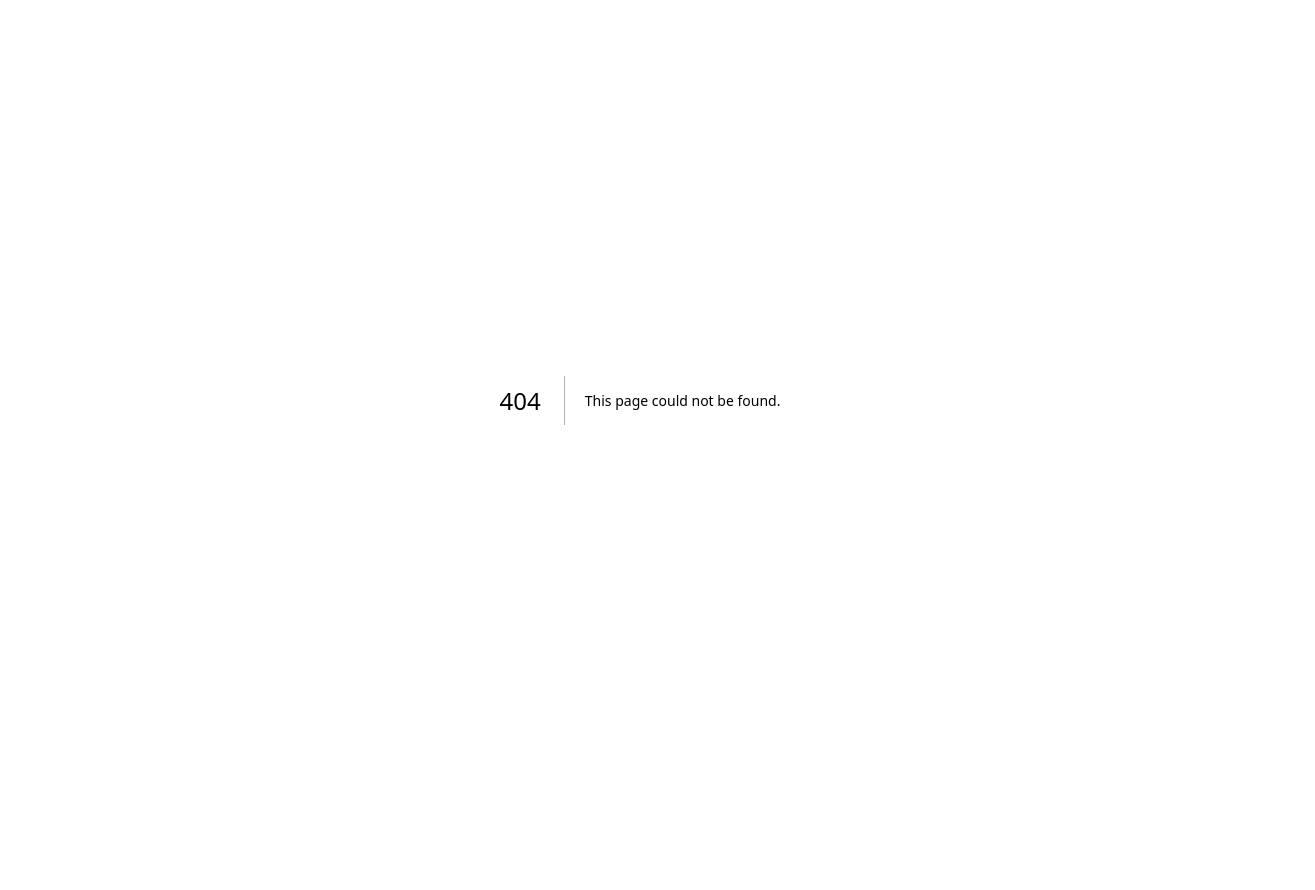
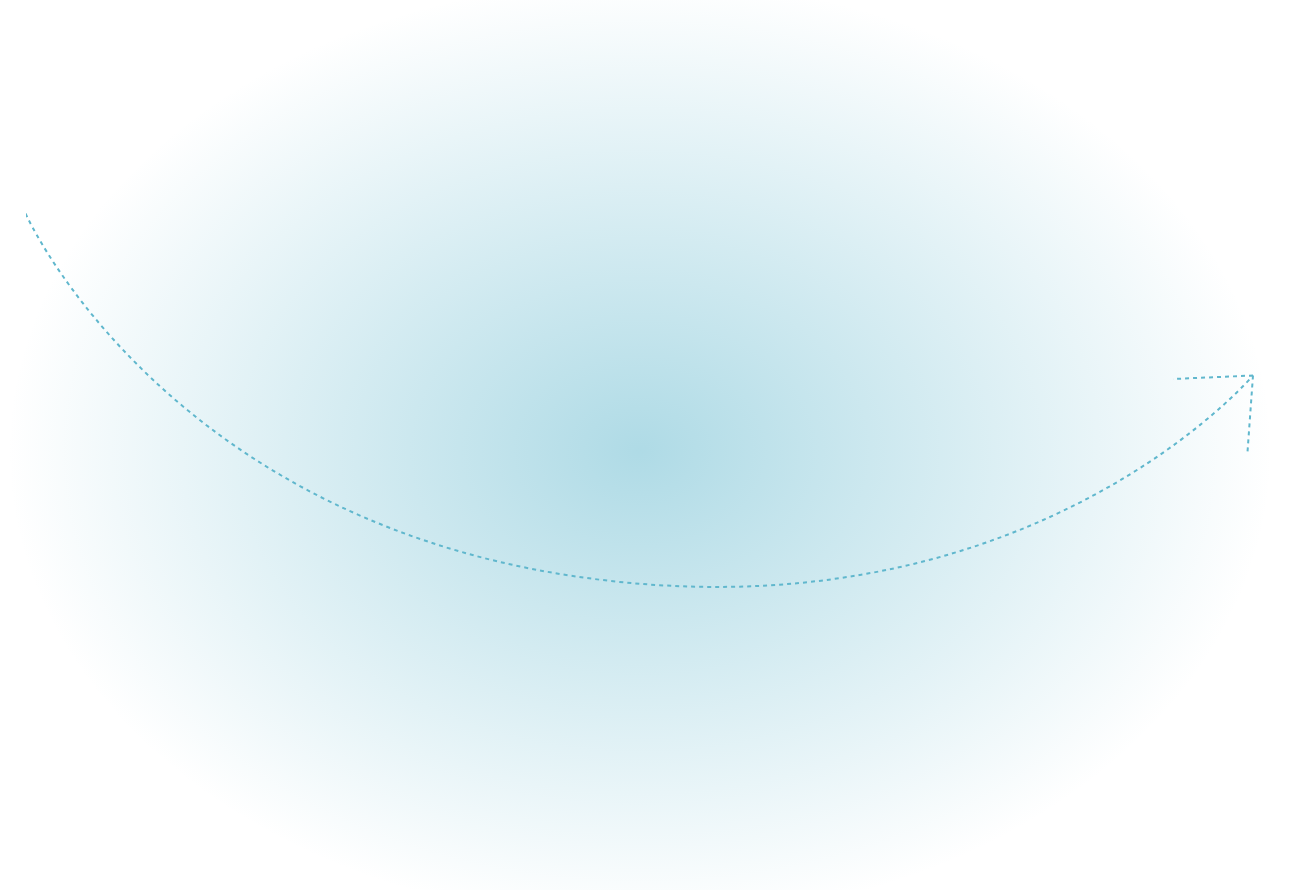
Before and after one commit to Moaolio/moaolio-fe, a Next.js app: page /login/signup1 in a window 1280 px wide. Before the commit this address had no page. Shown: the top 890 px of the page, 1315 px wide, since content can reach past the window. Before the commit the page ends 800 px from the top, so only its background shows below. Built offline with nearby package versions, Linux system fonts and the light colour scheme; a web font is replaced by a local one.

Commit message:
배경화면 컴포넌트

```diff
--- /dev/null
+++ b/src/app/components/loginPages/LoginBackgroundImage.module.scss
@@ -0,0 +1,27 @@
+.parentContainer {
+  position: absolute;
+  width: 100%;
+  height: 100%;
+  display: flex;
+  justify-content: center;
+  align-items: center;
+
+  .backgroundContainer {
+    z-index: -1;
+    position: absolute;
+    width: 1350px;
+    height: 1008px;
+    flex-shrink: 0;
+    border-radius: 1350px;
+    background: radial-gradient(
+      46.83% 46.83% at 50% 55.06%,
+      rgba(96, 183, 205, 0.5) 0.48%,
+      rgba(255, 255, 255, 0) 100%
+    );
+
+    //추가한부분
+    // left: 50%;
+    // top: 50%;
+    // transform: translateX(-50%) translateY(-400px);
+  }
+}
--- /dev/null
+++ b/src/app/components/loginPages/LoginBackgroundImage.tsx
@@ -0,0 +1,14 @@
+import React from 'react'
+import styles from '@/app/components/loginPages/LoginBackgroundImage.module.scss'
+import LoginPageArrow from '@/assets/icons/LoginPageArrow'
+
+const LoginBackgroundImage = () => {
+  return (
+    <div className={styles.parentContainer}>
+      <LoginPageArrow />
+      <div className={styles.backgroundContainer}></div>
+    </div>
+  )
+}
+
+export default LoginBackgroundImage
--- /dev/null
+++ b/src/app/login/signup1/page.module.scss
@@ -0,0 +1,8 @@
+.parentContainer {
+  position: absolute;
+  width: 100%;
+  height: 100%;
+  display: flex;
+  justify-content: center;
+  align-items: center;
+}
--- /dev/null
+++ b/src/app/login/signup1/page.tsx
@@ -0,0 +1,14 @@
+'use client'
+import React from 'react'
+import LoginBackgroundImage from '@/app/components/loginPages/LoginBackgroundImage'
+import styles from '@/app/login/signup1/page.module.scss'
+
+const Page = () => {
+  return (
+    <div className={styles.parentContainer}>
+      <LoginBackgroundImage />
+    </div>
+  )
+}
+
+export default Page
```
Also changed, not shown: src/app/login/signin/page.module.scss (+0 -19 lines), src/app/login/signin/page.tsx (+5 -5 lines), src/assets/icons/GoogleIcon.tsx (renamed from public/svg/GoogleIcon.tsx), src/assets/icons/LoginPageArrow.tsx (renamed from public/svg/LoginPageArrow.tsx), src/assets/icons/Stroke.tsx (renamed from public/svg/Stroke.tsx).
